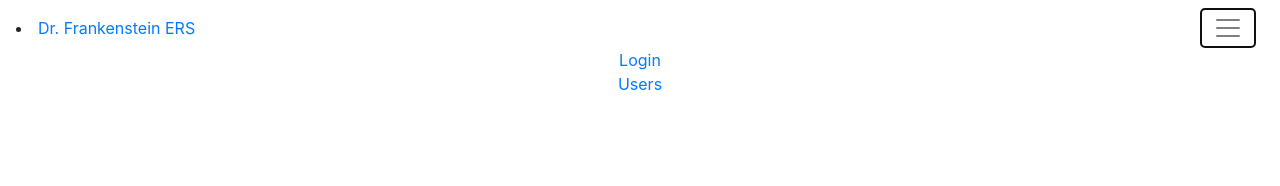
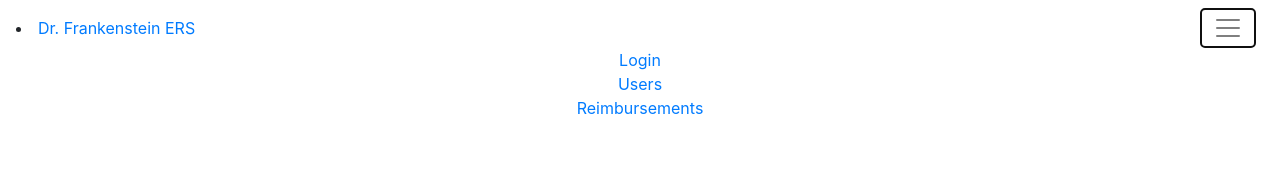
Before and after one commit to 1910javareact/project-1-danevosmeier, a React (Create React App) app in the folder project-1-ui/: page / in a window 1280 px wide. Both pictures are taken after a click on the button 1228 px from the left and 28 px from the top of the page. Shown: the top 186 px of the page. Built offline with nearby package versions, Linux system fonts and the light colour scheme.

Commit message:
added reimbursement to navbar

```diff
--- a/project-1-ui/src/components/nav-bar/NavBar.tsx
+++ b/project-1-ui/src/components/nav-bar/NavBar.tsx
@@ -22,6 +22,9 @@ const FNavBar = (props:any) => {
             <NavItem>
               <Link to='/users/display'>Users</Link>
             </NavItem>
+            <NavItem>
+              <Link to='/reimbursements'>Reimbursements</Link>
+            </NavItem>
           </Nav>
         </Collapse>
       </Navbar>
```
